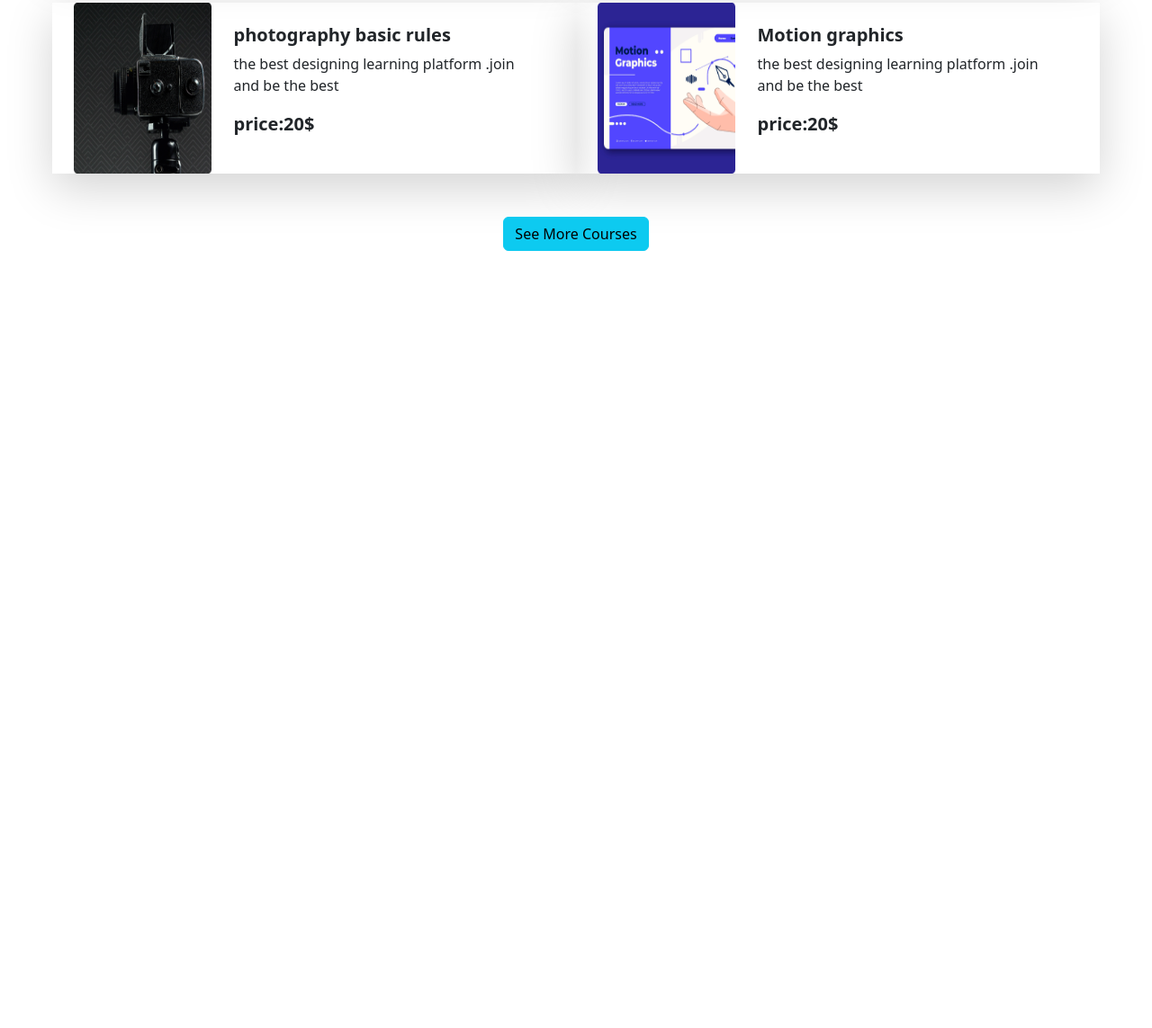
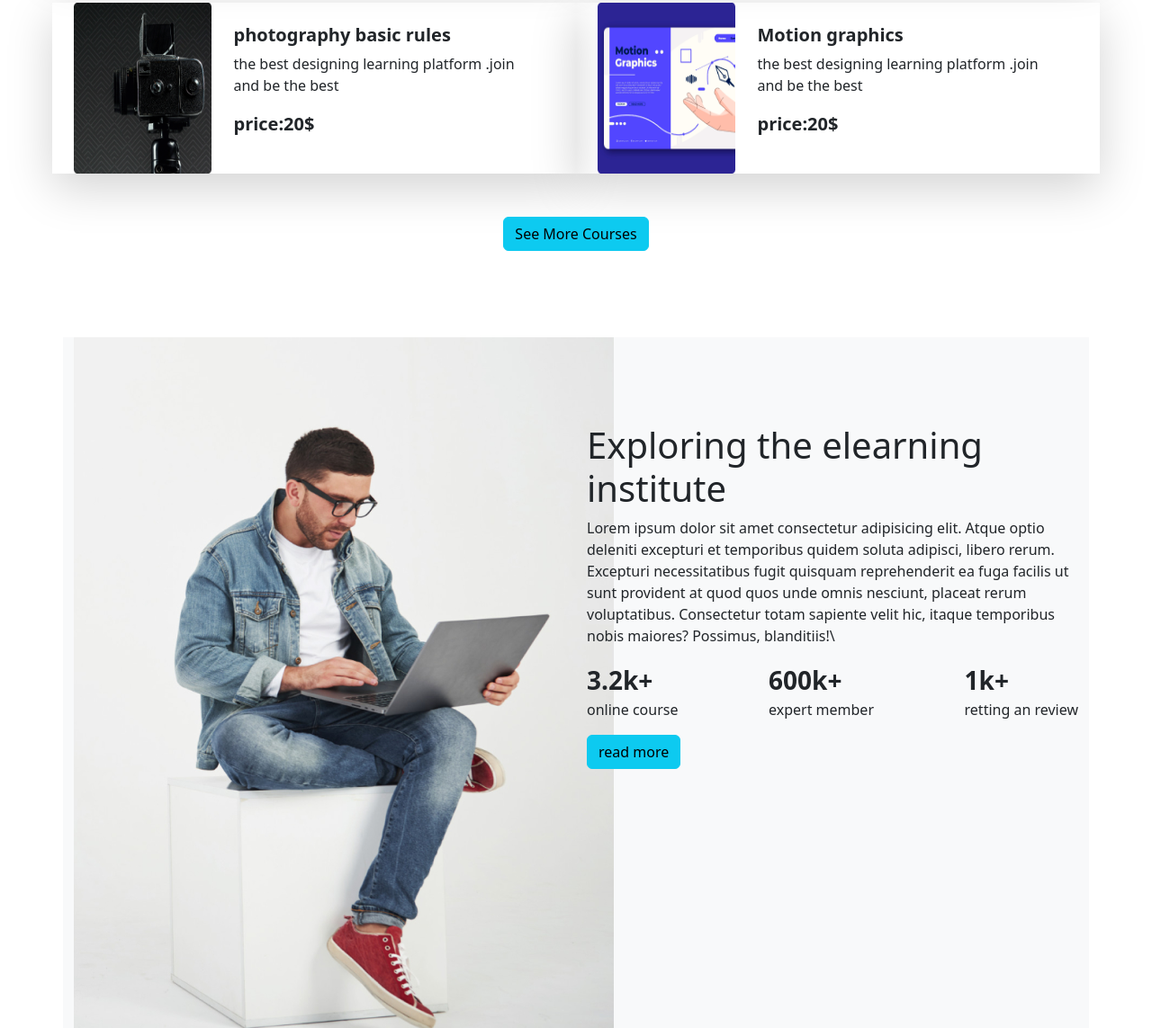
Before and after one commit to mahmudur987/assignment-three, a plain HTML site: page index.html in a window 1280 px wide. Shown: the part 1385-2528 px from the top of the page at 90% size. Before the commit the page ends 1760 px from the top, so only its background shows below. Drawn offline with nearby package versions, Linux system fonts and the light colour scheme.

Commit message:
elearning section add

```diff
--- a/index.html
+++ b/index.html
@@ -214,7 +214,31 @@
 
         <!-- courses section end -->
 
+        <!-- e-learning section start  -->
+        <section class="container  mt-5 mb-5 ">
+            <div class="row bg-light">
+                <div class="col-lg-6 col-sm-12"><img src="images/working.png" alt="">
+                </div>
+                <div class="col-lg-6 col-sm-12 mt-5 pt-5">
+                    <h1>Exploring the elearning institute</h1>
+                    <p>Lorem ipsum dolor sit amet consectetur adipisicing elit. Atque optio deleniti excepturi et
+                        temporibus quidem soluta adipisci, libero rerum. Excepturi necessitatibus fugit quisquam
+                        reprehenderit ea fuga facilis ut sunt provident at quod quos unde omnis nesciunt, placeat rerum
+                        voluptatibus. Consectetur totam sapiente velit hic, itaque temporibus nobis maiores? Possimus,
+                        blanditiis!\</p>
+                    <div class=" d-flex justify-content-between">
+                        <p class="d-grid"><span class="fs-3 fw-bold">3.2k+</span>online course </p>
+                        <p class="d-grid"><span class="fs-3 fw-bold">600k+</span> expert member</p>
+                        <p class="d-grid"><span class="fs-3 fw-bold">1k+</span> retting an review</p>
 
+                    </div>
+
+                    <div class="btn btn-info">read more</div>
+
+                </div>
+            </div>
+        </section>
+        <!-- e-learning section end -->
 
     </main>
 
```
